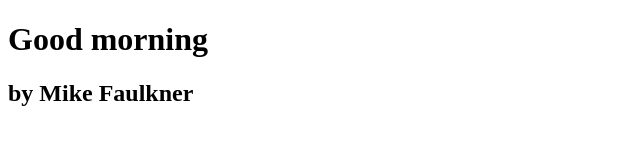
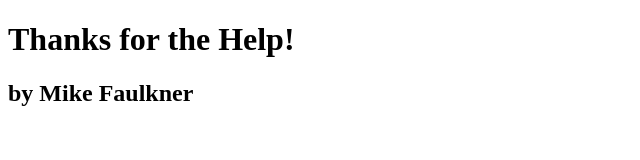
Before and after one commit to MFaulkner28/Demo-6820, a plain HTML site: page index.html in a window 1280 px wide. Shown: the whole page, without its empty margins (0-640 px from the left). Drawn offline with Linux system fonts and the light colour scheme.

Commit message:
Added New message

```diff
--- a/index.html
+++ b/index.html
@@ -6,7 +6,7 @@
     <title>Document</title>
 </head>
 <body>
-    <h1>Good morning</h1>
+    <h1>Thanks for the Help!</h1>
     <h2>by Mike Faulkner</h2>
 </body>
 </html>
```
